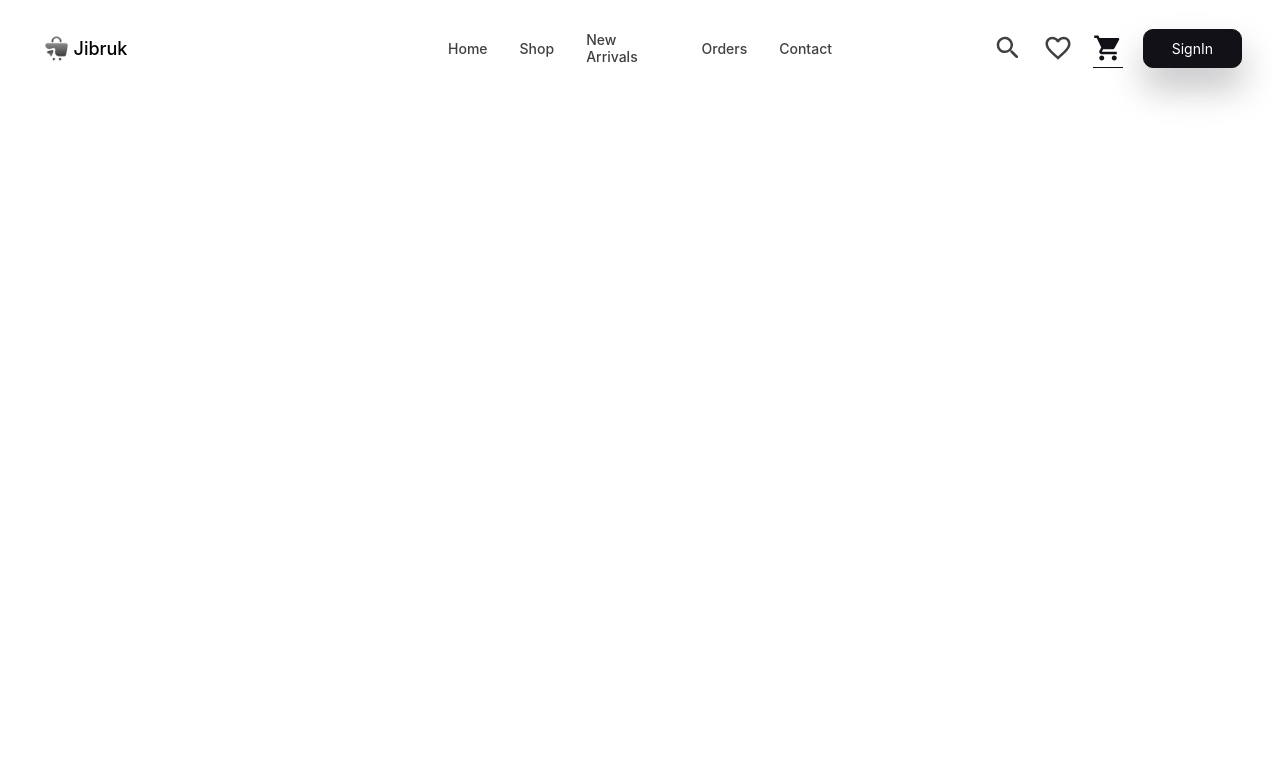
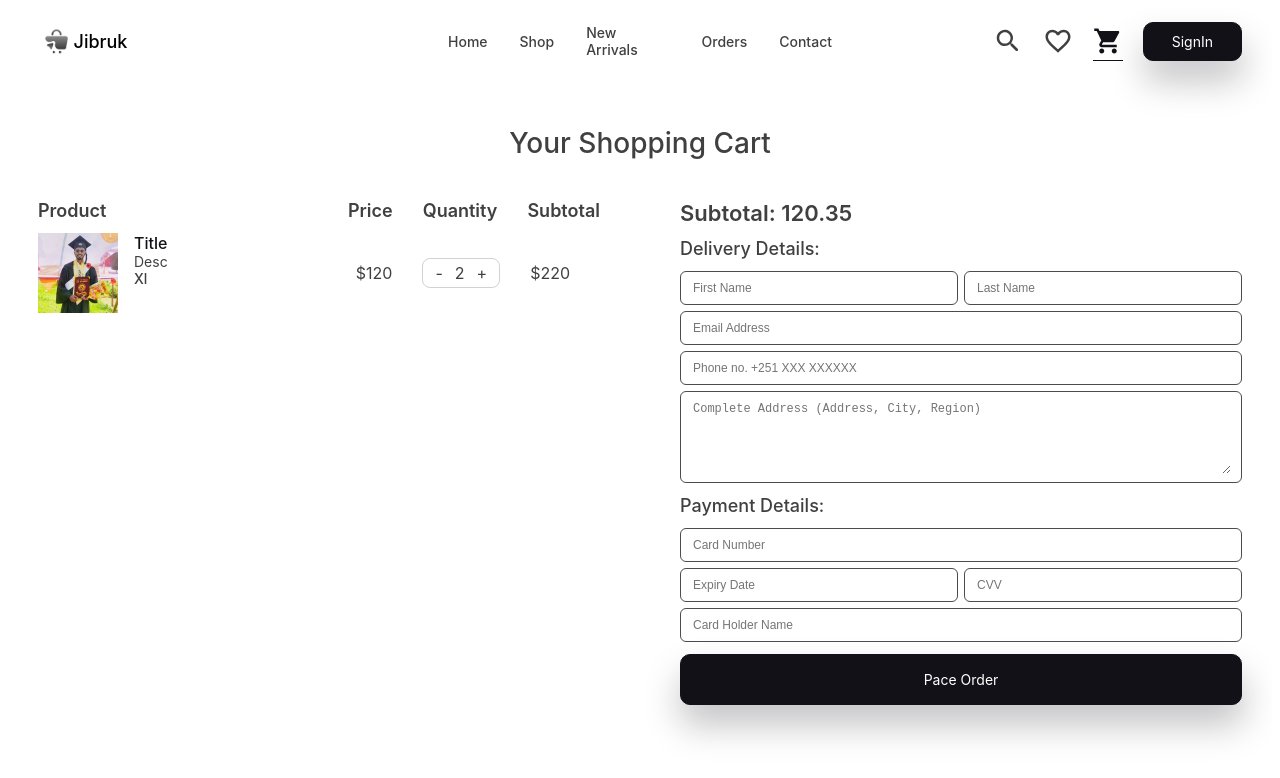
Before and after one commit to MikiZenebe/E-Commerce-Zara, a React (Vite) app in the folder client/: page /cart in a window 1280 px wide. Shown: the top 778 px of the page. Built offline with nearby package versions, Linux system fonts and the light colour scheme.

Commit message:
ecommerce

```diff
--- a/client/src/App.jsx
+++ b/client/src/App.jsx
@@ -1,6 +1,6 @@
 import styled from "styled-components";
 import { Navbar } from "./components";
-import { Auth, Favourite, Home, ShopList } from "./pages";
+import { Auth, Favourite, Home, ShopList, Cart } from "./pages";
 import { Routes, Route } from "react-router-dom";
 import { useState } from "react";
 
@@ -27,6 +27,7 @@ export default function App() {
         <Route path="/" exact element={<Home />} />
         <Route path="/shop" exact element={<ShopList />} />
         <Route path="/favorite" exact element={<Favourite />} />
+        <Route path="/cart" exact element={<Cart />} />
       </Routes>
 
       {openAuth && <Auth openAuth={openAuth} setOpenAuth={setOpenAuth} />}
--- a/client/src/pages/Cart.jsx
+++ b/client/src/pages/Cart.jsx
@@ -1,3 +1,99 @@
+import {
+  Counter,
+  Delivery,
+  Details,
+  Img,
+  Left,
+  ProDesc,
+  ProSize,
+  Product,
+  Protitle,
+  Right,
+  Subtotal,
+  Table,
+  TableItem,
+  Wrapper,
+} from "../styles/Cart";
+import { Container, Section, Title } from "../styles/Home";
+import Sample from "../assets/sample.jpg";
+import TextInput from "../components/TextInput";
+import Button from "../components/Button";
+
 export default function Cart() {
-  return <div>Cart</div>;
+  return (
+    <Container>
+      <Section>
+        <Title center>Your Shopping Cart</Title>
+
+        <Wrapper>
+          <Left>
+            <Table>
+              <TableItem bold flex>
+                Product
+              </TableItem>
+              <TableItem bold>Price</TableItem>
+              <TableItem bold>Quantity</TableItem>
+              <TableItem bold>Subtotal</TableItem>
+            </Table>
+
+            <Table>
+              <TableItem flex>
+                <Product>
+                  <Img src={Sample} />
+                  <Details>
+                    <Protitle>Title</Protitle>
+                    <ProDesc>Desc</ProDesc>
+                    <ProSize>Xl</ProSize>
+                  </Details>
+                </Product>
+              </TableItem>
+              <TableItem>$120</TableItem>
+              <TableItem>
+                <Counter>
+                  <div>-</div> 2 <div>+</div>
+                </Counter>
+              </TableItem>
+              <TableItem>$220</TableItem>
+              <TableItem></TableItem>
+            </Table>
+          </Left>
+
+          <Right>
+            <Subtotal>Subtotal: 120.35</Subtotal>
+            <Delivery>
+              Delivery Details:{" "}
+              <div>
+                <div style={{ display: "flex", gap: "6px" }}>
+                  <TextInput small placeholder="First Name" />
+                  <TextInput small placeholder="Last Name" />
+                </div>
+
+                <TextInput small placeholder="Email Address" />
+                <TextInput small placeholder="Phone no. +251 XXX XXXXXX" />
+                <TextInput
+                  small
+                  textArea
+                  rows="5"
+                  placeholder="Complete Address (Address, City, Region) "
+                />
+              </div>
+            </Delivery>
+            <Delivery>
+              Payment Details:
+              <div>
+                <TextInput small placeholder="Card Number" />
+                <div style={{ display: "flex", gap: "6px" }}>
+                  <TextInput small placeholder="Expiry Date" />
+                  <TextInput small placeholder="CVV" />
+                </div>
+
+                <TextInput small placeholder="Card Holder Name" />
+              </div>
+            </Delivery>
+            <Button text="Pace Order" />
+          </Right>
+        </Wrapper>
+      </Section>
+    </Container>
+  );
 }
--- a/client/src/pages/Favourite.jsx
+++ b/client/src/pages/Favourite.jsx
@@ -1,3 +1,20 @@
+import { ProductCard } from "../components";
+import { CardWrapper, Container, Section, Title } from "../styles/Home";
+
 export default function Favourite() {
-  return <div>Favourite</div>;
+  return (
+    <Container>
+      <Section>
+        <Title center>Your favourites</Title>
+        <CardWrapper>
+          <ProductCard />
+          <ProductCard />
+          <ProductCard />
+          <ProductCard />
+          <ProductCard />
+          <ProductCard />
+        </CardWrapper>
+      </Section>
+    </Container>
+  );
 }
--- /dev/null
+++ b/client/src/styles/Cart.js
@@ -0,0 +1,89 @@
+import styled from "styled-components";
+
+export const Wrapper = styled.div`
+  display: flex;
+  gap: 80px;
+  width: 100%;
+  padding: 12px;
+  @media (max-width: 750px) {
+    flex-direction: column;
+  }
+`;
+export const Left = styled.div`
+  flex: 1;
+  display: flex;
+  flex-direction: column;
+  gap: 12px;
+  @media (max-width: 750px) {
+    flex: 1.2;
+  }
+`;
+export const Right = styled.div`
+  flex: 1;
+  display: flex;
+  flex-direction: column;
+  gap: 12px;
+  @media (max-width: 750px) {
+    flex: 0.8;
+  }
+`;
+
+export const Table = styled.div`
+  font-size: 16px;
+  display: flex;
+  align-items: center;
+  gap: 30px;
+  ${({ head }) => head && `margin-bottom:22px`}
+`;
+export const TableItem = styled.div`
+  ${({ flex }) => flex && `flex:1;`}
+  ${({ bold }) => bold && `font-weight:600; font-size:18px`}
+`;
+export const Counter = styled.div`
+  display: flex;
+  gap: 12px;
+  align-items: center;
+  border: 1px solid ${({ theme }) => theme.text_secondary + 40};
+  border-radius: 8px;
+  padding: 4px 12px;
+`;
+
+export const Product = styled.div`
+  display: flex;
+  gap: 16px;
+`;
+export const Img = styled.img`
+  height: 80px;
+`;
+export const Details = styled.div``;
+export const Protitle = styled.div`
+  color: ${({ theme }) => theme.primary};
+  font-size: 16px;
+  font-weight: 500;
+`;
+export const ProDesc = styled.div`
+  font-size: 14px;
+  font-weight: 400;
+  color: ${({ theme }) => theme.text_primary};
+  overflow: hidden;
+  text-overflow: ellipsis;
+  white-space: nowrap;
+`;
+export const ProSize = styled.div`
+  font-size: 14px;
+  font-weight: 500;
+`;
+
+export const Subtotal = styled.div`
+  font-size: 22px;
+  font-weight: 600;
+  display: flex;
+  justify-content: space-between;
+`;
+export const Delivery = styled.div`
+  font-size: 18px;
+  font-weight: 500;
+  display: flex;
+  gap: 6px;
+  flex-direction: column;
+`;
--- a/client/src/styles/Home.js
+++ b/client/src/styles/Home.js
@@ -22,6 +22,7 @@ export const Section = styled.div`
   display: flex;
   flex-direction: column;
   gap: 28px;
+  align-items: center;
 `;
 export const Img = styled.img`
   width: 100%;
```
Also changed, not shown: client/src/assets/sample.jpg (added).
